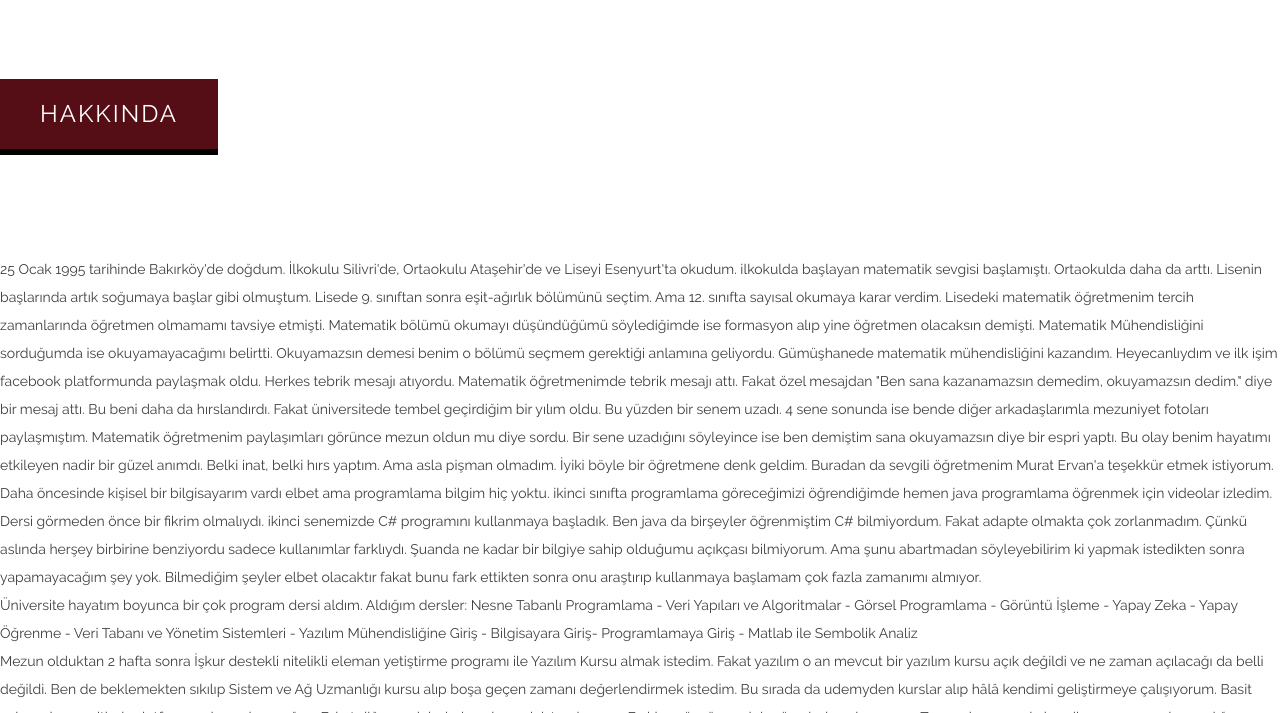
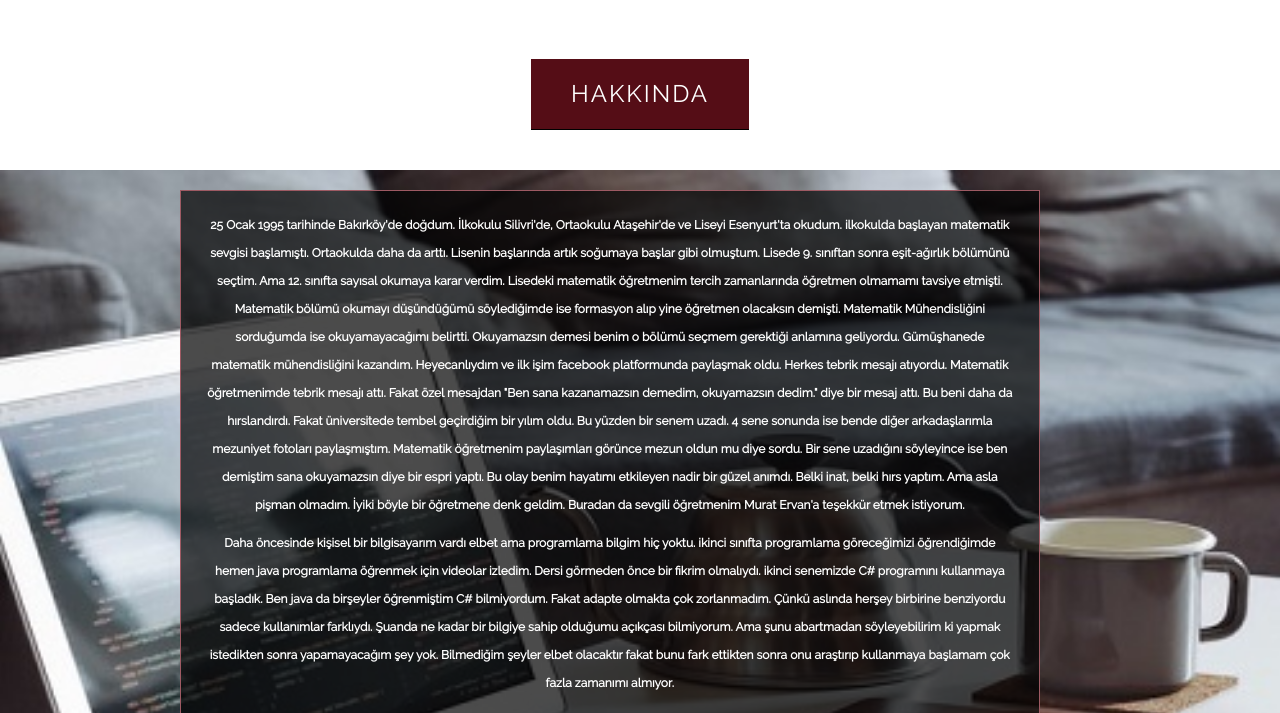
Before and after one commit to ersinkuru/ersinkuru.github.io, a plain HTML site: page about.html in a window 1280 px wide. Shown: the part 87-800 px from the top of the page. Drawn offline with Linux system fonts and the light colour scheme.

Commit message:
Add files via upload

```diff
--- a/css/main.css
+++ b/css/main.css
@@ -24,7 +24,7 @@ h3 {
 
 .sectionHeader {
     background: #550D16;
-    border-bottom: 6px solid #000;
+    border-bottom: 1px solid #000;
     height: 60px;
     color: #fff;
     display: inline-block;
@@ -36,7 +36,8 @@ h3 {
 
 }
 .sectionArea {
-    padding: 80px 0px;
+    padding: 20px 0px;
+    padding-top: 60px;
 }
 
 .container {
@@ -230,3 +231,56 @@ footer p{
     width: 50px;
     height: 50px;
 }
+
+
+.aboutTop {
+    text-align: center;
+}
+
+.aboutUs {
+     padding: 10px 20px;
+     border: 1px solid #9e5a63;
+
+}
+.aboutUs p {
+    font-size: 12px;
+    font-stretch: extra-expanded;
+      text-align: center;
+    line-height: inherit;
+    padding: 5px;
+   color: #fff;
+    font-weight: bolder;
+
+}
+
+#aboutSlider {
+    height:800px;
+    background: url('../img/dev1.jpg') center center;
+    background-size: cover;
+    text-align: center;
+
+    align-items: center;
+    justify-content: center;
+}
+
+#aboutCaption {
+    height: 750px;
+    width: 75%;
+    background: rgba(0,0,0,.7);
+
+}
+.aboutArea{
+    width:%70;
+         padding-left: 180px;
+    padding-top: 20px;
+    padding-right: 10px;
+}
+
+.aboutUs {
+    display: flex;
+    flex-direction:column;
+    align-items: center;
+    justify-content: center;
+    width: auto;
+    color: #fff;
+}
```
